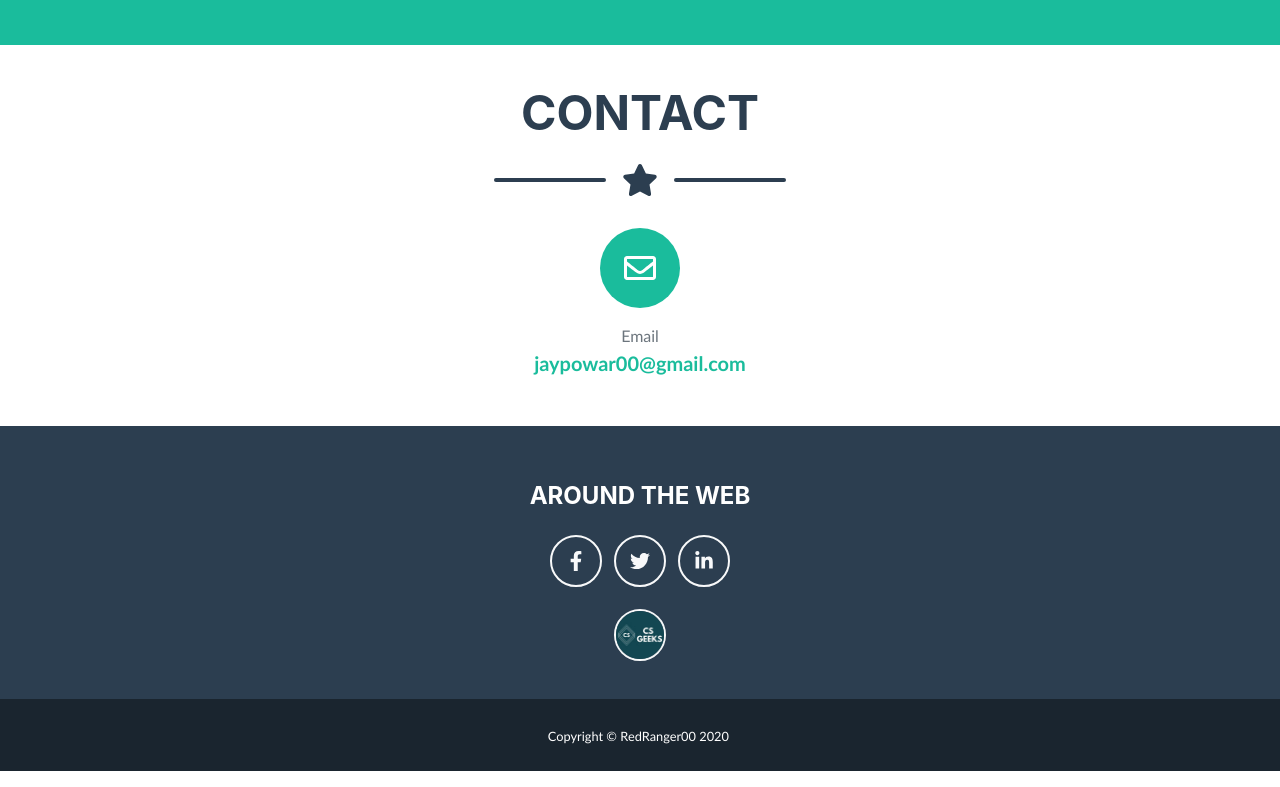
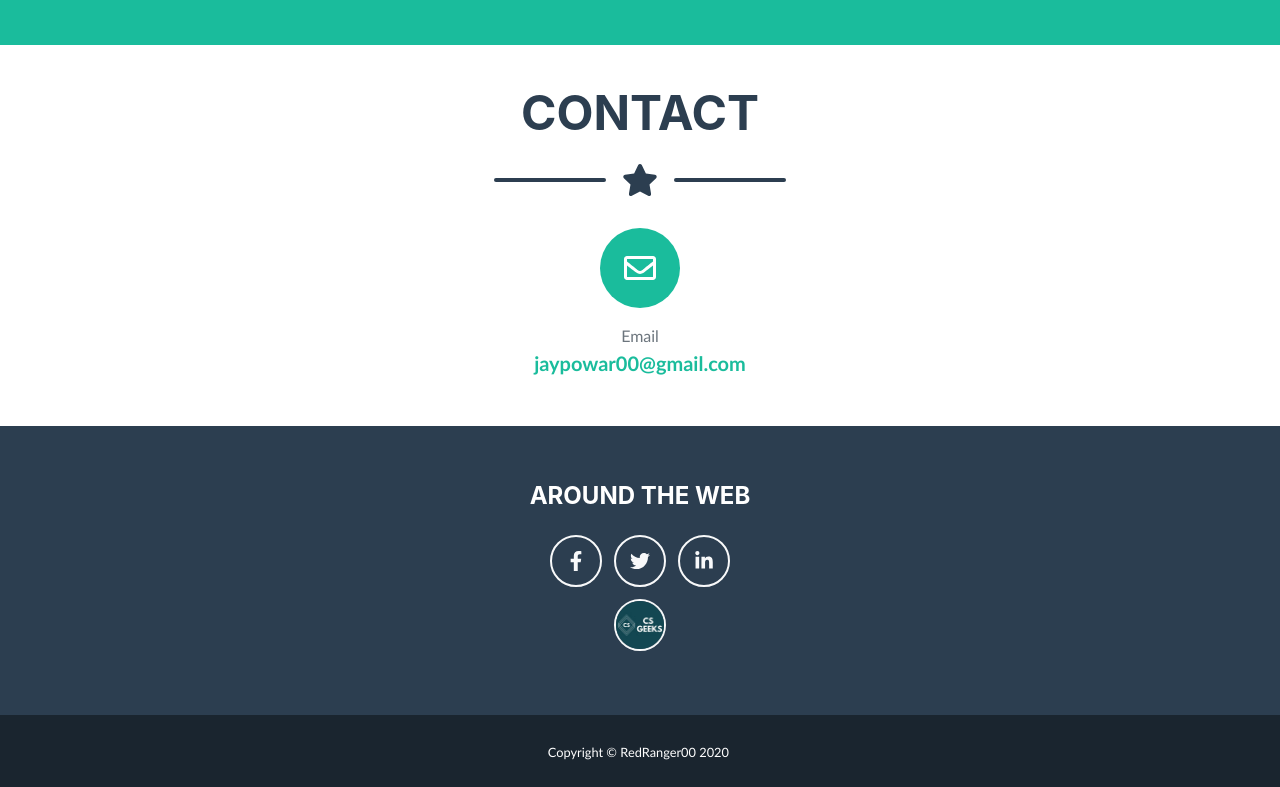
Before and after one commit to jaypowar00/jaypowar00.github.io, a plain HTML site: page index.html in a window 1280 px wide. Shown: the part 2260-3047 px from the top of the page. Drawn offline with nearby package versions, Linux system fonts and the light colour scheme; a web font is replaced by a local one.

Commit message:
Add files via upload

```diff
--- a/index.html
+++ b/index.html
@@ -419,7 +419,7 @@ Planning to get hands on Android Dev.</p>
             </div>
         </section>
         <footer class="footer text-center">
-            <div class="container">
+            <div class="container my-n4">
                 <div class="row">
                     <!-- Footer Location-->
                     <div class="col-lg-4 mb-5 mb-lg-0">
@@ -428,11 +428,11 @@ Planning to get hands on Android Dev.</p>
                     </div>
                     <!-- Footer Social Icons-->
                     <div class="col-lg-4 mb-5 mb-lg-0">
-                        <h4 class="mb-4 mt-n4">AROUND THE WEB</h4>
+                        <h4 class="mb-4">AROUND THE WEB</h4>
                         <a class="btn btn-outline-light btn-social mx-1" href="https://www.facebook.com/jaypowar6"><i class="fab fa-fw fa-facebook-f"></i></a>
                         <a class="btn btn-outline-light btn-social mx-1" href="https://www.twitter.com/jay_powar"><i class="fab fa-fw fa-twitter"></i></a>
                         <a class="btn btn-outline-light btn-social mx-1" href="https://www.linkedin.com/in/jaypowar00"><i class="fab fa-fw fa-linkedin-in"></i></a><br>
-                    <a class="btn btn-outline-light btn-social mt-1 mb-n5" id="csgeeks" href="https://csgeeks-blog.000webhostapp.com/"><img src="assets/img/csgeeks.png" id="csgeeks-img" width="200%"></img></a>
+                    <a class="btn btn-outline-light btn-social mt-1" id="csgeeks" href="https://csgeeks-blog.000webhostapp.com/"><img src="assets/img/csgeeks.png" id="csgeeks-img" width="200%"></img></a>
                     </div>
                     <!-- Footer About Text-->
                     <div class="col-lg-4">
```
